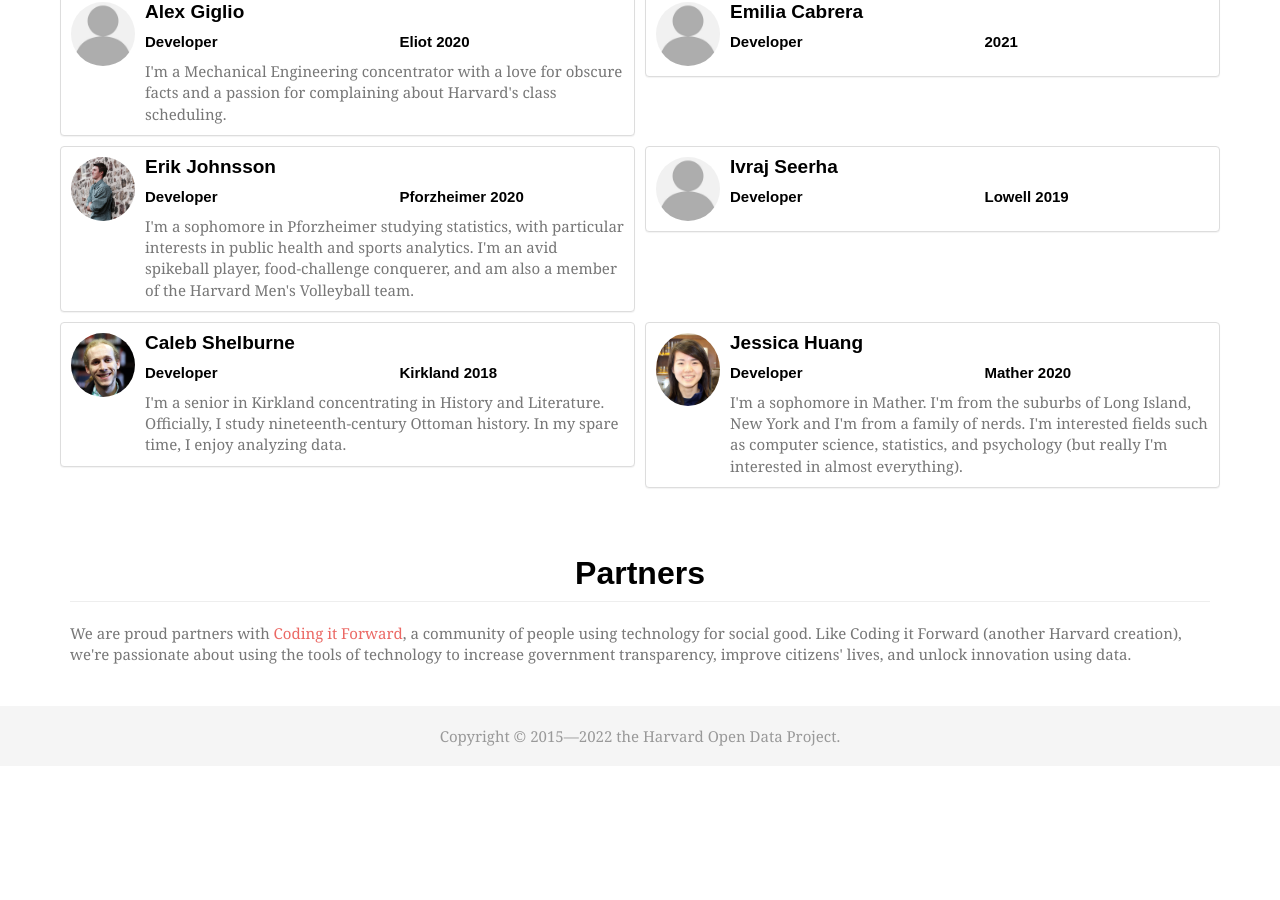
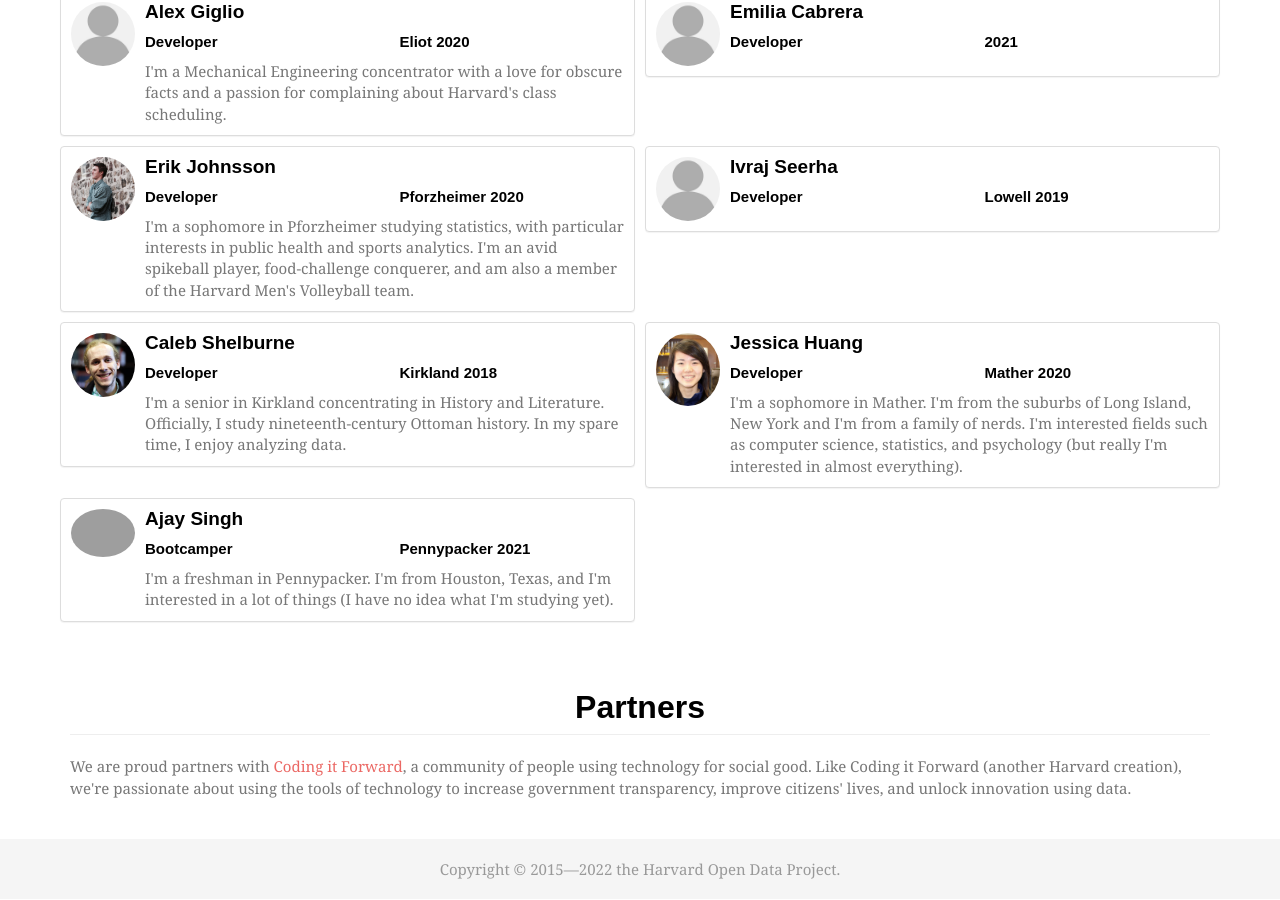
Before and after one commit to Eandalf7h/HarvardOpenData, a Jekyll site: the page built from about.html, in a window 1280 px wide and 900 px high, scrolled down 2161 px. Built offline with Jekyll 4.4.1, drawn with Linux system fonts in a browser that asks for light colours; nearby versions of some CDN libraries; some web fonts are replaced; before the commit the page ends 2928 px from its top, so only the background shows below that; grey boxes are pictures that could not be loaded.

Commit message:
adding myself

```diff
--- a/_data/people.yml
+++ b/_data/people.yml
@@ -75,3 +75,9 @@
     year: 2020
     bio: I'm a sophomore in Mather. I'm from the suburbs of Long Island, New York and I'm from a family of nerds. I'm interested fields such as computer science, statistics, and psychology (but really I'm interested in almost everything).
     image: jessica-huang.png
+-   name: Ajay Singh
+    role: Bootcamper
+    house: Pennypacker
+    year: 2021
+    bio: I'm a freshman in Pennypacker. I'm from Houston, Texas, and I'm interested in a lot of things (I have no idea what I'm studying yet).
+    image: ajay-singh.png
```
